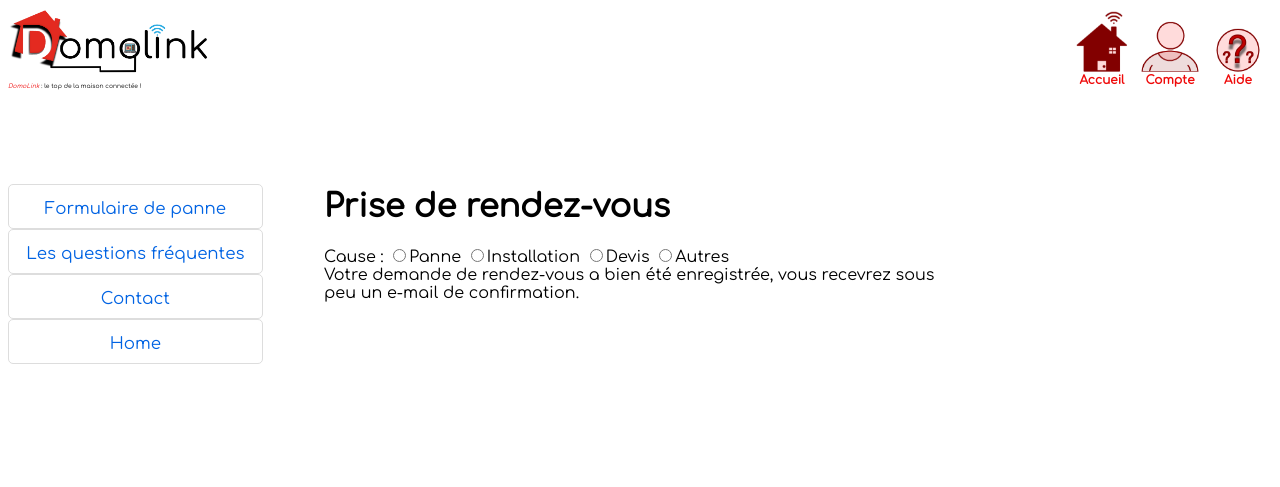
After one commit to Student2003/app_site, a PHP site: page /views/confirmation_rdv.php in a window 1280 px wide. The commit adds this page. Shown: the top 487 px of the page. Run offline with PHP 8.4, Linux system fonts and the light colour scheme.

Commit message:
confirmation

```diff
--- /dev/null
+++ b/views/confirmation_rdv.php
@@ -0,0 +1,38 @@
+<link rel="stylesheet" href="views/CSS/style1.css">
+<link rel="stylesheet" href="views/CSS/style2.css">
+<link rel="stylesheet" type="text/css" href="//fonts.googleapis.com/css?family=Comfortaa" />
+<div class = "wrapper">
+    <div class ='header'>
+        <?php include ("header.php"); ?>
+    </div>
+    <div class="menu">
+        <nav>
+            <p><a href="index.php?action=signaler_une_panne">Formulaire de panne</a></p>
+            <p><a href="index.php?action=faq">Les questions fréquentes</a></p>
+            <p><a href="index.php?action=contact">Contact</a></p>
+            <p><a href="index.php"> Home</a> </p>
+        </nav>
+    </div>
+    <div class="corps">
+        <h1>Prise de rendez-vous</h1>
+        <p>
+            <label> Cause :
+                <label><input type="radio" name="cause_rdv" value="panne">Panne</label>
+                <label><input type="radio" name="cause_rdv" value="installation">Installation</label>
+                <label><input type="radio" name="cause_rdv" value="devis">Devis</label>
+                <label><input type="radio" name="cause_rdv" value="autre">Autres</label>
+            </label> <br>
+            Votre demande de rendez-vous a bien été enregistrée, vous recevrez sous peu un e-mail de confirmation.
+        </p>
+    </div>
+</div>
+</body>
+</html>
+<?php
+
+/**
+ * Created by IntelliJ IDEA.
+ * User: Akhara
+ * Date: 09/12/2018
+ * Time: 14:49
+ */
--- a/views/prise_de_rdv.php
+++ b/views/prise_de_rdv.php
@@ -36,7 +36,7 @@
             foreach ($dayTimes as $dayTime) {
                 echo (strftime('%a %Y/%m/%d', $dayTime) . "<br/>");
             }?>
-            <button>Valider</button>
+            <a href="views/confirmations_rdv" target="_blank"> <input type="button" value="Bouton"> Valider </a>
         </p>
     </div>
 </div>
```
Also changed, not shown: 1 other file.
